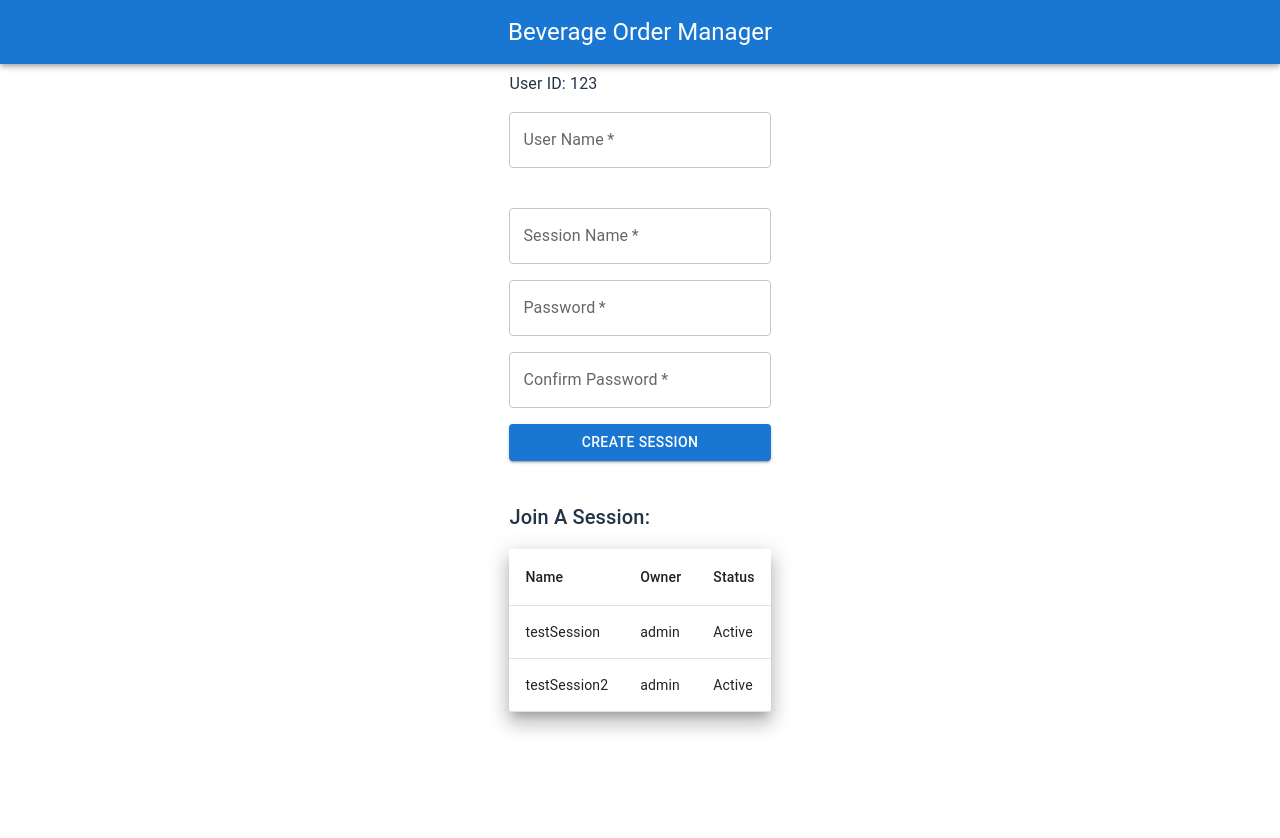
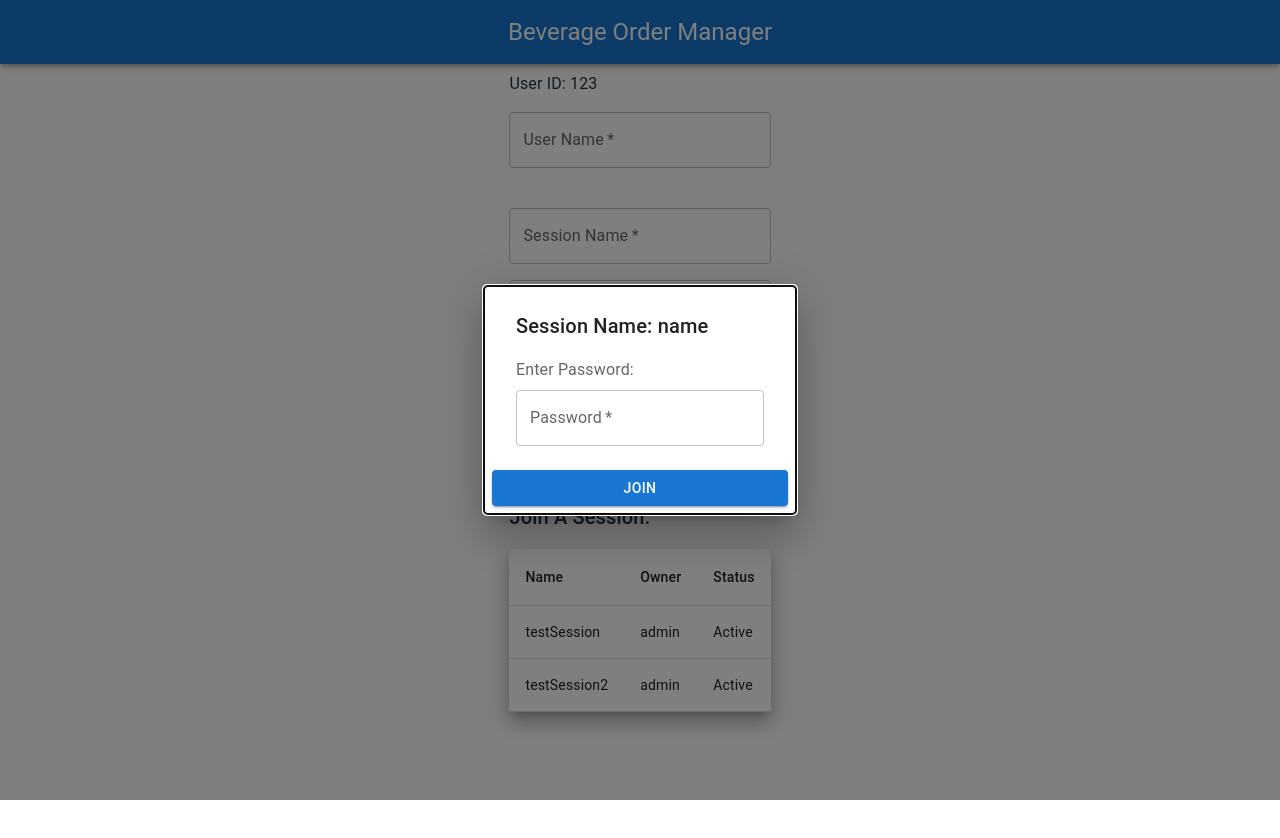
Before and after one commit to dexsjw/beverage-order-manager, a React (Vite) app: page / in a window 1280 px wide. Shown: the top 838 px of the page. Built offline with nearby package versions, Linux system fonts and the light colour scheme; some icons are missing.

Commit message:
added JoinSessionDialog to Home page instead

```diff
--- a/src/pages/Home.tsx
+++ b/src/pages/Home.tsx
@@ -5,8 +5,12 @@ import SortableTable from "../components/SortableTable";
 import { useSessionContext } from "../context/SessionContext";
 import { SessionTableData } from "../type-interface/Session";
 import { TableHeader } from "../type-interface/props/SortableTableProps";
+import { Key, useState } from "react";
+import JoinSessionDialog from "../components/JoinSessionDialog";
 
 function Home() {
+  const [isDialogOpen, setIsDialogOpen] = useState(true);
+
   const { sessions } = useSessionContext();
   const sessionTableData: SessionTableData[] = sessions.map(session => ({
     id: session.id,
@@ -21,6 +25,11 @@ function Home() {
     { id: "isActive", name: "Status" }
   ];
 
+  const onSessionSelect = (sessionId: Key) => {
+    const session = sessions.find(session => session.id === sessionId);
+    console.log(session);
+  }
+
   return (
     <Stack spacing={5}>
       <SessionUserForm />
@@ -29,6 +38,11 @@ function Home() {
         tableTitle="Join A Session: "
         tableHeaders={sessionTableHeaders}
         tableData={sessionTableData}
+        onRowSelect={onSessionSelect}
+      />
+      <JoinSessionDialog
+        sessionName="name"
+        isDialogOpen={isDialogOpen}
       />
     </Stack>
   )
```
